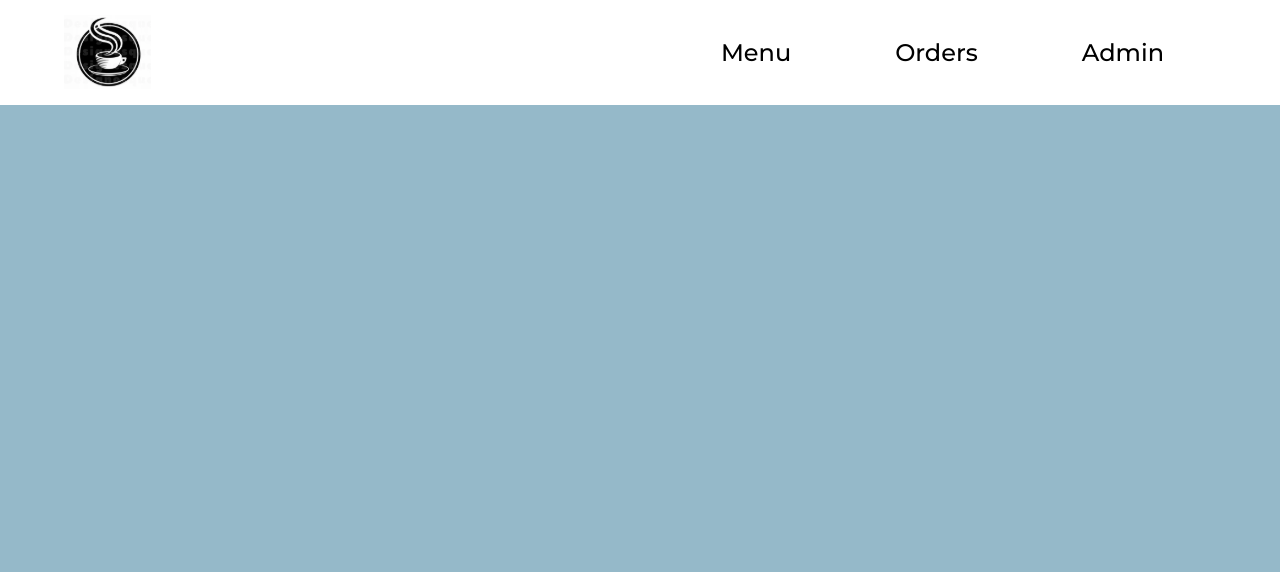
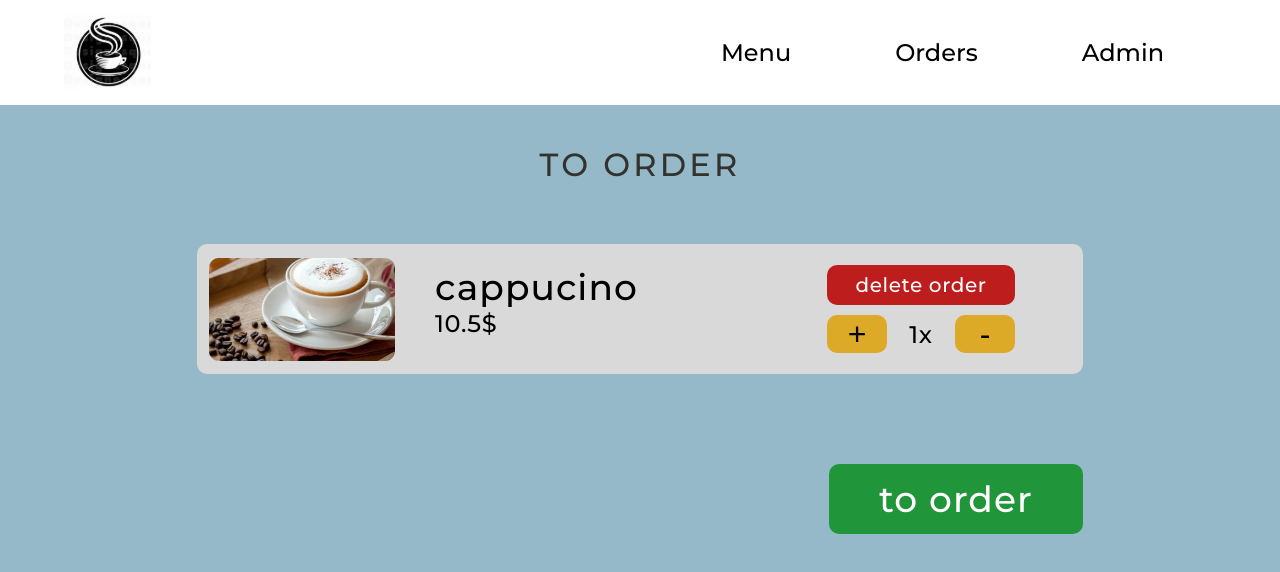
Before and after one commit to aichurokdev/food-menu, a React (Create React App) app: page /orders in a window 1280 px wide. Shown: the top 572 px of the page. Built offline with nearby package versions, Linux system fonts and the light colour scheme.

Commit message:
orderMenu

```diff
--- a/src/components/pages/Menu/Menu.js
+++ b/src/components/pages/Menu/Menu.js
@@ -1,9 +1,26 @@
 import React from 'react';
+import menuImg from "../../../img/image 3.png"
 
 const Menu = () => {
     return (
-        <div>
-
+        <div id='menu'>
+            <div className='container'>
+                <div className='menu'>
+                    <h1 className='menu--h1'>MENU</h1>
+                    <div className='menu--blocks'>
+                        <div className='menu--blocks__block'>
+                            <img src={menuImg} alt=''/>
+                            <div className='menu--blocks__block--texts'>
+                                <p className='menu--p1'>shawarma</p>
+                                <div className='menu--blocks__block--order'>
+                                    <p className='menu--p2'>5$</p>
+                                    <button className='menu--blocks__block--order__btn'>to order</button>
+                                </div>
+                            </div>
+                        </div>
+                    </div>
+                </div>
+            </div>
         </div>
     );
 };
--- a/src/components/pages/Menu/Menu.scss
+++ b/src/components/pages/Menu/Menu.scss
@@ -0,0 +1,93 @@
+#menu{
+    padding-top: 40px;
+    .menu{
+        .menu--h1{
+            font-family: Montserrat;
+            font-size: 32px;
+            font-weight: 500;
+            line-height: 39px;
+            letter-spacing: 0.1em;
+            text-align: left;
+            text-align: center;
+            color:  #33332D;
+        }
+        .menu--blocks{
+            margin-top: 10px;
+            display: grid;
+            grid-template-columns: 350px 350px 350px;
+            justify-content: space-between;
+        }
+        .menu--blocks__block{
+            width: 337px;
+            height: 276px;
+            background:#D9D9D9;
+            border-radius: 15px;
+            display: flex;
+            flex-direction: column;
+            align-items: center;
+            padding-top: 15px;
+            margin: 20px 0;
+            img{
+                border-radius: 15px;
+            }
+        }
+        .menu--blocks__block--texts{
+            display: flex;
+            flex-direction: column;
+            align-items: start;
+            width: 301px;
+            .menu--p1{
+                color: #000;
+                font-family: Montserrat;
+                font-size: 24px;
+                font-style: normal;
+                font-weight: 500;
+                line-height: normal;
+                letter-spacing: 0.72px;
+                text-align: start;
+                margin: 7px 0;
+            }
+            .menu--blocks__block--order{
+                display: flex;
+                justify-content: space-between;
+                width: 301px;
+                .menu--p2{
+                    color: #000;
+                    font-family: Montserrat;
+                    font-size: 24px;
+                    font-style: normal;
+                    font-weight: 500;
+                    line-height: normal;
+                    letter-spacing: 0.72px;
+                }
+                .menu--blocks__block--order__btn{
+                    width: 154px;
+                    height: 40px;
+                    border-radius: 10px;
+                    background: #DDAA27;
+                    border: none;
+                    color: white;
+                    font-family: Montserrat;
+                    font-size: 20px;
+                    font-style: normal;
+                    font-weight: 500;
+                    line-height: normal;
+                    letter-spacing: 0.6px;
+                }
+                    .menu--blocks__block--order__btn:hover{
+                        background: white;
+                        color: #DDAA27;
+                        border: #DDAA27 1px solid;
+                        transition: 0.3s;
+                        cursor: pointer;
+                    }
+
+            }
+
+        }
+
+
+
+
+    }
+}
--- a/src/components/pages/Orders/Orders.js
+++ b/src/components/pages/Orders/Orders.js
@@ -1,9 +1,36 @@
 import React from 'react';
+import ordersImg from "../../../img/image 6 (1).png"
 
 const Orders = () => {
     return (
-        <div>
-
+        <div id='orders'>
+            <div className='container'>
+                <div className='orders'>
+                    <h1 className='orders--h1'>TO ORDER</h1>
+                    <div className='orders--blocks'>
+                        <div className='orders--blocks__block'>
+                            <img className='orders--img'src={ordersImg} alt=''/>
+                            <div className='orders--blocks__block--texts'>
+                                <div className='orders--blocks__block--texts__text'>
+                                    <p className='order--p1 '>cappucino</p>
+                                    <p className='order--p2'>10.5$</p>
+                                </div>
+                                <div className='orders--blocks__block--texts__btns'>
+                                    <button className='orders--btn1'>delete order</button>
+                                    <div className='order--inc'>
+                                        <button className='inc'>+</button>
+                                        <p className='inc-p'>1x</p>
+                                        <button className='inc'>-</button>
+                                    </div>
+                                </div>
+                            </div>
+                        </div>
+                    </div>
+                    <div className='last-btn'>
+                        <button className='last-btnn'>to order</button>
+                    </div>
+                </div>
+            </div>
         </div>
     );
 };
--- a/src/components/pages/Orders/Orders.scss
+++ b/src/components/pages/Orders/Orders.scss
@@ -0,0 +1,146 @@
+#orders{
+    .orders{
+        display: flex;
+        flex-direction: column;
+        align-items: center;
+
+
+        .orders--h1{
+            color: #33332D;
+            font-family: Montserrat;
+            font-size: 32px;
+            font-style: normal;
+            font-weight: 500;
+            line-height: normal;
+            letter-spacing: 3.2px;
+            text-align: center  ;
+            margin: 40px 0;
+        }
+        .orders--blocks{
+            max-height: 300px;
+    overflow-y: auto;
+
+        }
+        .orders--blocks::-webkit-scrollbar{
+            width: 0;
+        }
+        .orders--blocks__block{
+            padding-left: 12px;
+            display: flex;
+            align-items: center;
+            justify-content: start;
+            width: 886px;
+            height: 130px;
+            flex-shrink: 0;border-radius: 10px;
+            background: #D9D9D9;
+            margin-top: 20px;
+        }
+    }
+    .orders--blocks__block--texts{
+        display: flex;
+        width: 580px;
+        justify-content: space-between;
+        .order--p1{
+            color: #000;
+            font-family: Montserrat;
+            font-size: 36px;
+            font-style: normal;
+            font-weight: 500;
+            line-height: normal;
+            letter-spacing: 1.08px;
+        }
+        .order--p2{
+            color: #000;
+            font-family: Montserrat;
+            font-size: 24px;
+            font-style: normal;
+            font-weight: 500;
+            line-height: normal;
+            letter-spacing: 0.72px;
+         }
+    }
+    .orders--img{
+        margin-right: 40px;
+    }
+    .orders--blocks__block--texts__btns{
+        .orders--btn1{
+            color: #FFF;
+font-family: Montserrat;
+font-size: 20px;
+font-style: normal;
+font-weight: 500;
+line-height: normal;border-radius: 10px;
+background: #BD1D1D;
+letter-spacing: 0.6px;width: 188px;
+border: none;
+height: 40px;
+flex-shrink: 0;
+        }
+        .orders--btn1:hover{
+            background: white;
+            color: #BD1D1D;
+            border: #BD1D1D 1px solid;
+            transition: 0.3s;
+            cursor: pointer;
+        }
+        .order--inc{
+            display: flex;
+            align-items: center;
+            width: 188px;
+            justify-content: space-between  ;
+            margin-top: 10px;
+            .inc{
+                width: 60px;
+                font-size: 32px;
+height: 38px;
+flex-shrink: 0;border-radius: 10px;
+background: #DDAA27;
+border: none;
+            }
+            .inc:hover{
+                background: white;
+                color: #DDAA27;
+                border: #DDAA27 1px solid;
+                transition: 0.3s;
+                cursor: pointer;
+            }
+            .inc-p{color: #000;
+                font-family: Montserrat;
+                font-size: 24px;
+                font-style: normal;
+                font-weight: 500;
+                line-height: normal;
+                letter-spacing: 0.72px;}
+
+        }
+
+    }
+    .last-btn{
+        width: 886px;
+        display: flex;
+        justify-content: end;
+        .last-btnn{
+            width: 254.1px;
+height: 70px;
+flex-shrink: 0;border-radius: 10px;
+background: #20953A;color: #FFF;
+font-family: Montserrat;
+font-size: 36px;
+font-style: normal;
+font-weight: 500;
+line-height: normal;
+letter-spacing: 1.08px;
+border: none;
+margin-top: 90px;
+position: fixed ;
+        }
+        .last-btnn:hover{
+            background: white;
+            color: #20953A;
+            border: #20953A 1px solid;
+            cursor: pointer;
+            transition: 0.3s;
+        }
+    }
+
+}
--- a/src/index.css
+++ b/src/index.css
@@ -1,3 +1,5 @@
+@import "components/pages/Menu/Menu.scss";
+@import "components/pages/Orders/Orders.scss";
 * {
   margin: 0;
   padding: 0;
```
Also changed, not shown: src/img/image 3.png (added), src/img/image 6 (1).png (added).
